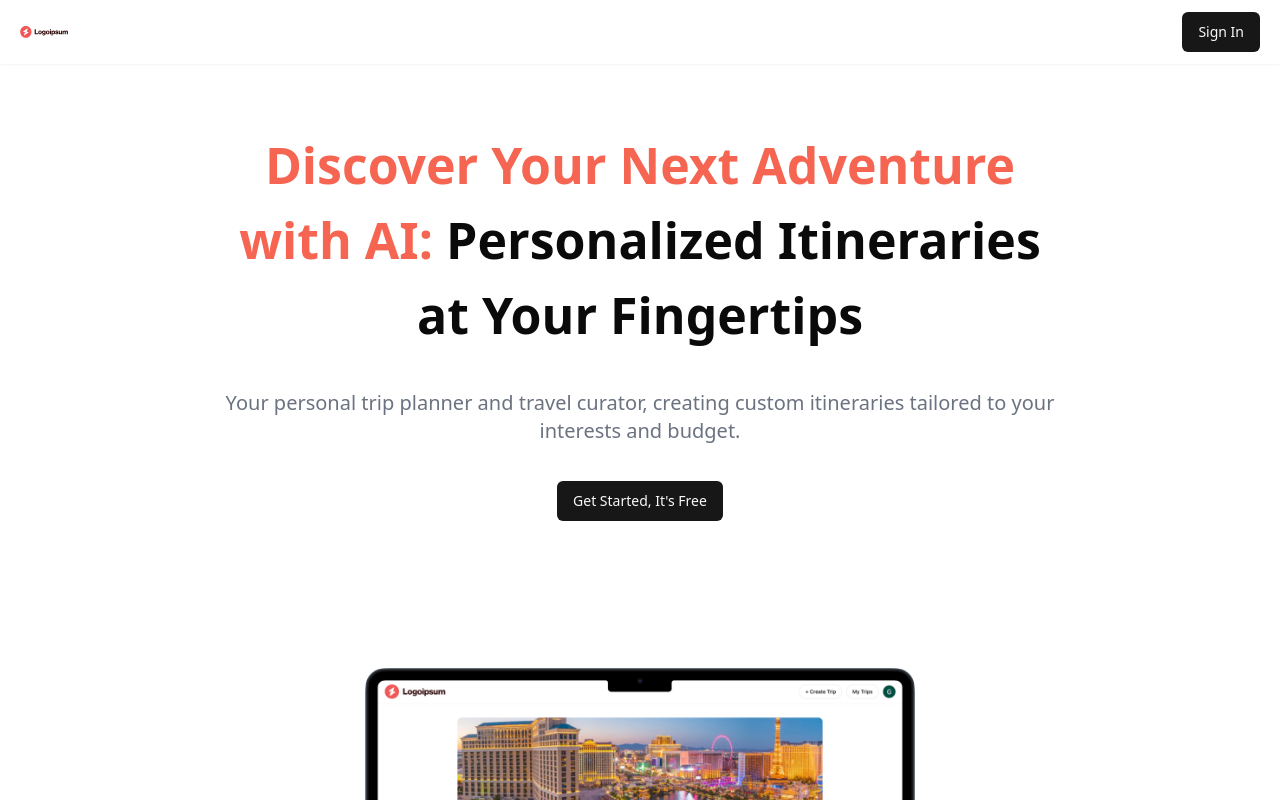
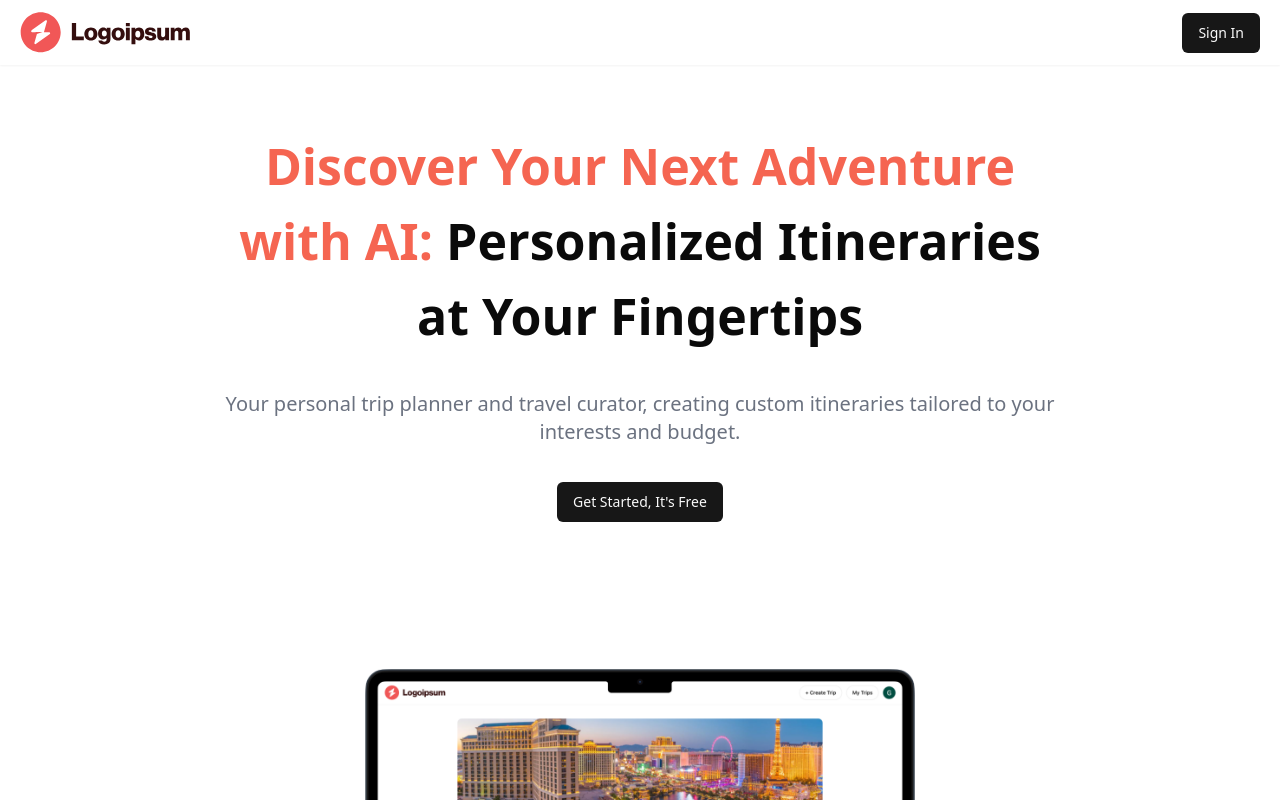
Before and after one commit to Rahul-kal/AI-TRIP-PLANNER, a React (Vite) app: page / in a window 1280 px wide. Shown: the top 800 px of the page. Built offline with nearby package versions, Linux system fonts and the light colour scheme; no server answers.

Commit message:
Update Header.jsx

```diff
--- a/src/components/custom/Header.jsx
+++ b/src/components/custom/Header.jsx
@@ -48,14 +48,9 @@ function Header() {
   }
 
   return (
-    <div className='p-3 shadow-sm flex justify-between items-center px-5'>
+      <div className='p-3 shadow-sm flex justify-between items-center px-5'>
      <a href='/'>
-       <img
-            src="/logo.svg"
-            alt="TravelWorld Logo"
-            className="w-12 h-auto object-contain"
-/>
-
+      <img src='/logo.svg' />
       </a>
       <div>
         {user ?
```
